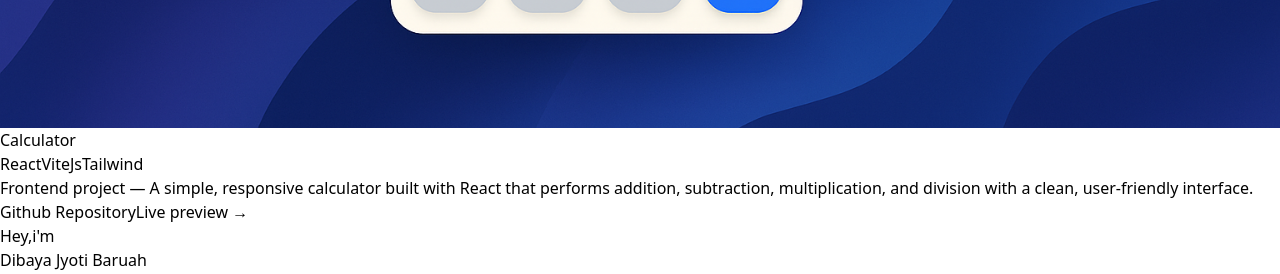
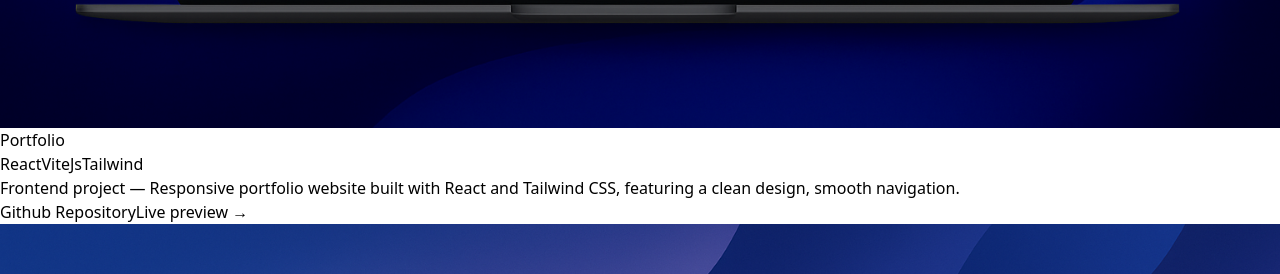
Before and after one commit to dibaya07/Portfolio, a React (Vite) app: page / in a window 1280 px wide. Shown: the part 2340-2614 px from the top of the page. Built offline with nearby package versions, Linux system fonts and the light colour scheme.

Commit message:
styling fix

```diff
--- a/src/components/Home.jsx
+++ b/src/components/Home.jsx
@@ -11,7 +11,7 @@ import About from './About'
 
 export default function Home() {
   return (
-    <div className='h-screen w-full bg-[#02080f]  text-white '>
+    <div className='h-full w-full bg-[#02080f]  text-white '>
       <div className="navbar flex justify-center  ">
       {/* <div className="logo bg-transparent sm:hidden flex flex-grow  items-center pl-2 py-4 sm:py-0 sm:pl-0 font-bold text-3xl "><TbBrandDjango /></div> */}
       <Navbar/>
--- a/src/components/Projects.jsx
+++ b/src/components/Projects.jsx
@@ -1,6 +1,7 @@
 import React from 'react'
 import calculator from "../images/calculator.png"
 import nomado from "../images/nomado.png"
+import portfolio from "../images/portfolio.png"
 
 export default function Projects() {
   return (
@@ -36,6 +37,25 @@ export default function Projects() {
         </div>
       </div>
        <div className="project sm:flex bg-[#0d1321] xl:w-[86%] w-[96%] mx-auto  p-4 rounded-2xl overflow-hidden my-2">
+        <span className="img flex  overflow-hidden p-2 sm:h-56 sm:w-80 my-auto "><img src={portfolio} alt="project thumbnail" className='rounded-xl'/></span>
+        <div className="project-info sm:w-2/3 sm:px-4 overflow-hidden">
+            <h2 className='font-medium text-lg tracking-wider pt-4'>Portfolio</h2>
+            <div className="project-tech pt-2">
+                <span className='border-solid border border-gray-500 bg-[#1d2d44] px-4 py-1 font-bold text-xs rounded-2xl mr-2
+                ' >React</span>
+                <span className='border-solid border border-gray-500 bg-[#1d2d44] px-4 py-1 font-bold text-xs rounded-2xl mr-2
+                ' >ViteJs</span>
+                <span className='border-solid border border-gray-500 bg-[#1d2d44] px-4 py-1 font-bold text-xs rounded-2xl mr-2
+                ' >Tailwind</span>
+            </div>
+            <p className="project-des opacity-80 text-sm py-3">
+               Frontend project — Responsive portfolio website built with React and Tailwind CSS, featuring a clean design, smooth navigation.
+            </p>
+            <a href="https://github.com/dibaya07/Portfolio" target='_blank' className='p-2 mr-1 border-solid border border-gray-500 font-medium text-sm rounded-3xl px-4 py-2'>Github Repository</a>
+            <a href="https://portfolio-delta-murex-17.vercel.app/" target='_blank' className='p-2 mx-1 font-medium opacity-70 hover:underline inline-block mt-1'>Live preview &rarr;</a>
+        </div>
+      </div>
+       <div className="project sm:flex bg-[#0d1321] xl:w-[86%] w-[96%] mx-auto  p-4 rounded-2xl overflow-hidden my-2">
         <span className="img flex  overflow-hidden p-2 sm:h-56 sm:w-80 my-auto "><img src={calculator} alt="project thumbnail" className='rounded-xl'/></span>
         <div className="project-info sm:w-2/3 sm:px-4 overflow-hidden">
             <h2 className='font-medium text-lg tracking-wider pt-4'>Calculator</h2>
@@ -54,6 +74,7 @@ export default function Projects() {
             <a href="https://calculator-tau-snowy.vercel.app/" target='_blank' className='p-2 mx-1 font-medium opacity-70 hover:underline inline-block mt-1'>Live preview &rarr;</a>
         </div>
       </div>
+
     </section>
   )
 }
```
Also changed, not shown: src/images/portfolio.png (added).
